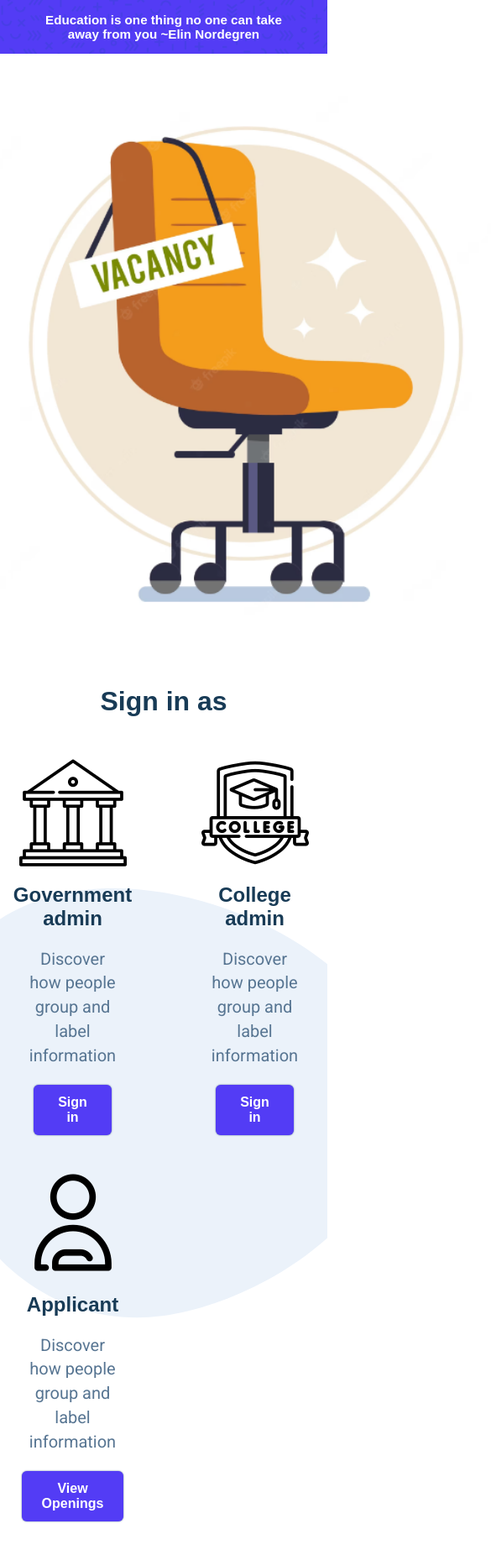
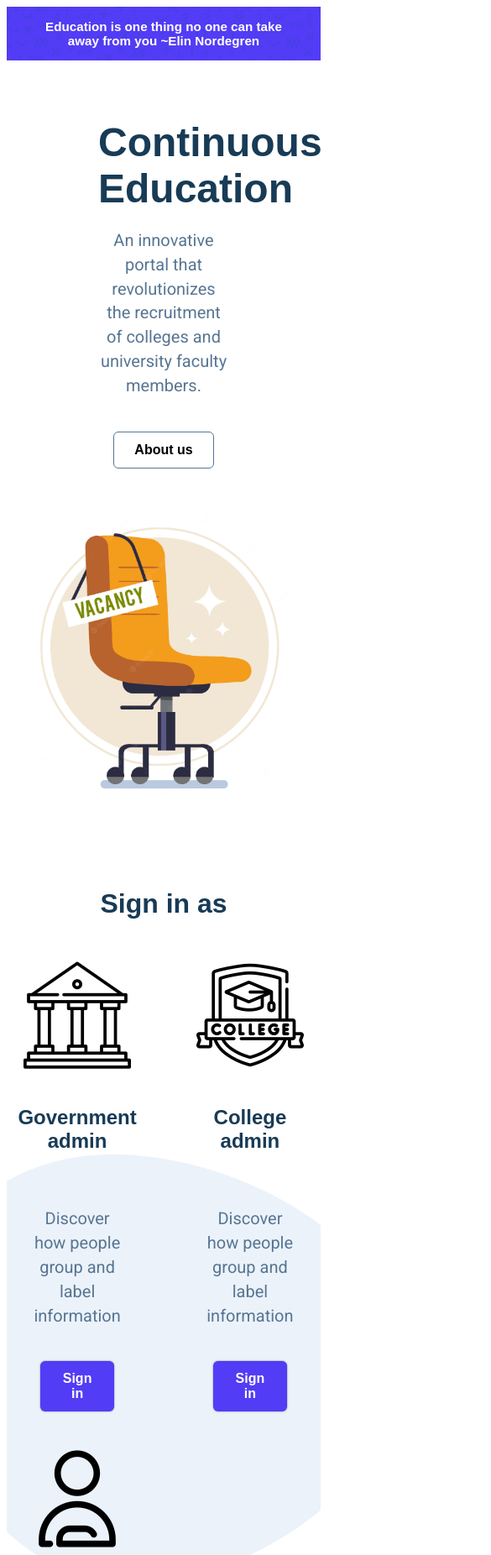
Before and after one commit to roshni226/faculty-forecast, a plain HTML site: page FRONTEND/index.html in a window 390 px wide. Shown: the top 1852 px of the page at 84% size, 585 px wide, since content can reach past the window. Drawn offline with Linux system fonts and the light colour scheme; files whose address does not match are found by name.

Commit message:
feat: assets folder

```diff
--- a/FRONTEND/index.html
+++ b/FRONTEND/index.html
@@ -26,7 +26,7 @@
                 <a href="#" class="secondary-button">About us</a>
             </div>
             <div class="header-right">
-                <img src="./image 1.png" alt="main image">
+                <img src="./assets/image 1.png" alt="main image">
             </div>
         </div>
     </header>
@@ -38,19 +38,19 @@
             </div>
             <div class="features-area flex">
                 <div class="features-card flex">
-                    <img src="./image 3.png">
+                    <img src="./assets/image 3.png">
                     <h3>Government admin</h3>
                     <p>Discover how people group and label information</p>
                     <a href="#" class="primary-button">Sign in<i class="fa-solid fa-arrow-right-long"></i></a>
                 </div>
                 <div class="features-card flex">
-                    <img src="./image 4.png">
+                    <img src="./assets/image 4.png">
                     <h3>College admin</h3>
                     <p>Discover how people group and label information</p>
                     <a href="#" class="primary-button">Sign in<i class="fa-solid fa-arrow-right-long"></i></a>
                 </div>
                 <div class="features-card flex">
-                    <img src="./image 5.png">
+                    <img src="./assets/image 5.png">
                     <h3>Applicant</h3>
                     <p>Discover how people group and label information</p>
                     <a href="#" class="primary-button">View Openings<i class="fa-solid fa-arrow-right-long"></i></a>
--- a/FRONTEND/style.css
+++ b/FRONTEND/style.css
@@ -1,6 +1,6 @@
 @import url('https://fonts.googleapis.com/css2?family=Nunito+Sans:wght@400;700&family=Roboto:wght@400;700&display=swap');
 * {
-    margin: 0;
+    margin: 5;
     padding: 0;
     box-sizing: border-box;
 }
@@ -17,6 +17,61 @@ body {
     font-family: 'Nunito', sans-serif;
     color: var(--primary-text-color);
 }
+
+.header-right img {
+    max-width: 330px;
+    height: auto;
+    min-width: 40px;
+}
+
+/* Styles for screens larger than or equal to 515px */
+.header-section {
+    display: flex;
+    justify-content: center;
+    gap: 50px;
+}
+
+.header-left {
+    max-width: 40vw;
+}
+
+.header-right {
+    width: 300px;
+}
+
+/* Styles for screens less than 515px */
+@media (max-width: 515px) {
+    .header-section {
+        flex-direction: column;
+        align-items: center;
+    }
+
+    .header-left {
+        max-width: 80vw;
+        text-align: center;
+    }
+
+    .header-right {
+        width: 100%;
+    }
+
+    .header-left h1 {
+        text-align: center;
+    }
+}
+
+/* @media (max-width: 400px) {
+    .features-area {
+        flex-wrap: wrap;
+        justify-content: center;
+    }
+
+    .features-card {
+        max-width: 100%;
+        margin-bottom: 20px;
+    }
+} */
+
 
 h1 {
     font-size: 3rem;
```
Also changed, not shown: MODELS/job.js (added, +30 -0 lines), MODELS/trail.html (added, +16 -0 lines), FRONTEND/assets/asset 21.png (renamed from FRONTEND/asset 21.png), FRONTEND/assets/asset 32.png (renamed from FRONTEND/asset 32.png), FRONTEND/assets/asset 34.svg (renamed from FRONTEND/asset 34.svg), FRONTEND/assets/image 1.png (renamed from FRONTEND/image 1.png), FRONTEND/assets/image 3.png (renamed from FRONTEND/image 3.png), FRONTEND/assets/image 4.png (renamed from FRONTEND/image 4.png), FRONTEND/assets/image 5.png (renamed from FRONTEND/image 5.png).
